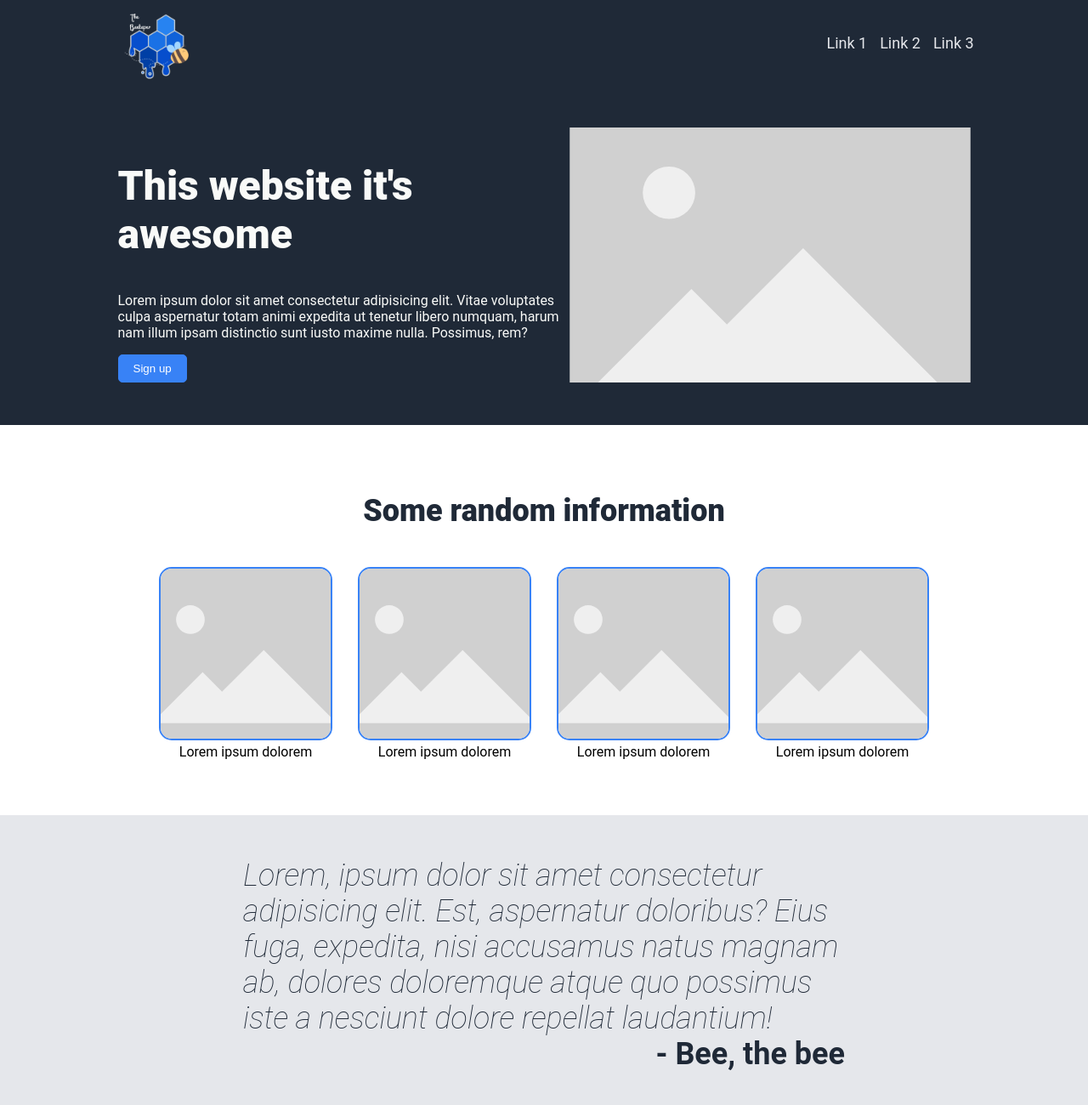
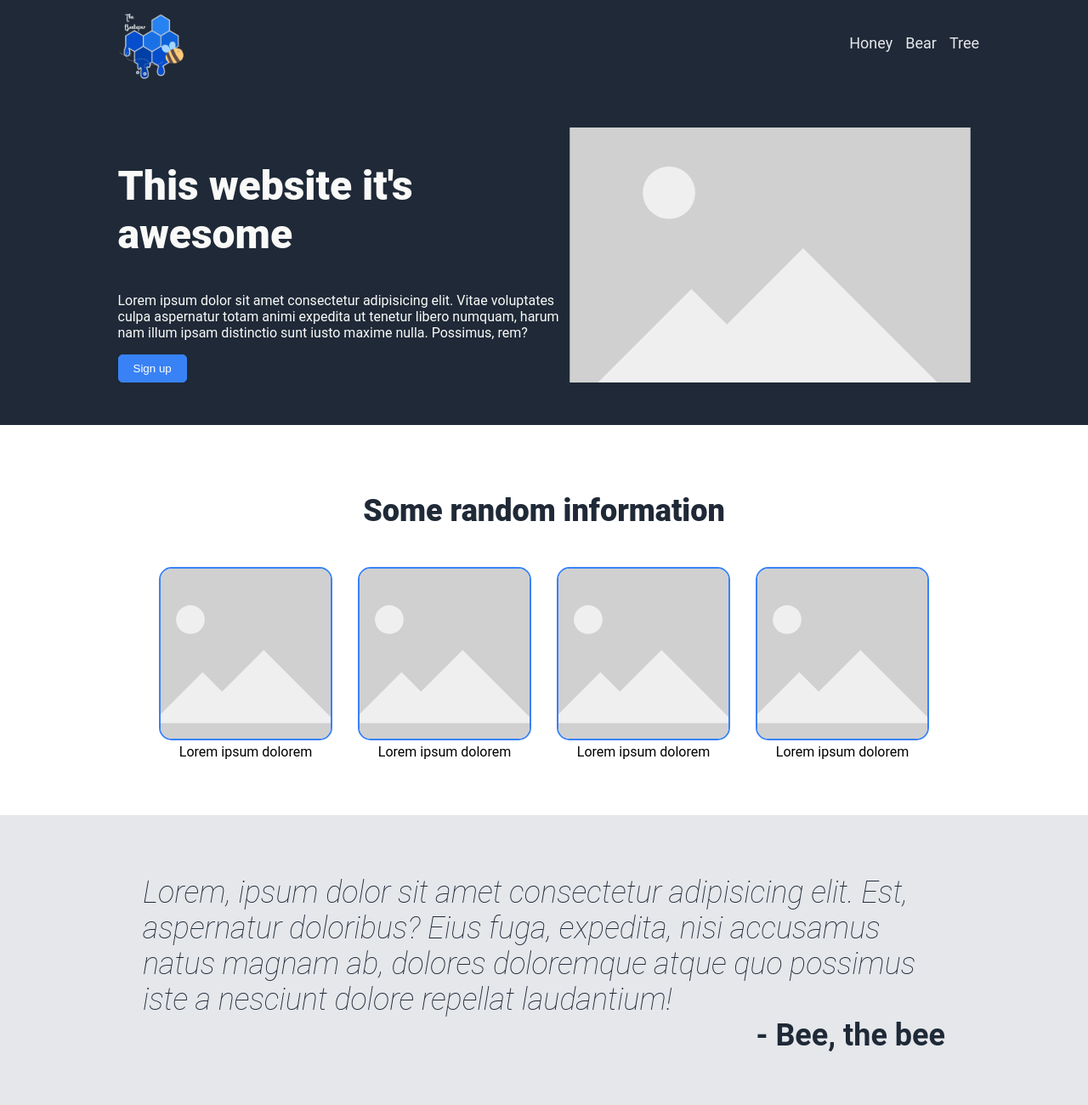
Before and after one commit to Win546/landing-page-odin, a plain HTML site: page index.html in a window 1280 px wide. Shown: the top 1300 px of the page at 85% size. Drawn offline with Linux system fonts and the light colour scheme.

Commit message:
Final commit
Html and css completed

```diff
--- a/index.html
+++ b/index.html
@@ -14,13 +14,13 @@
         <img src="img/The_beekeper.png" width="100" height="100" alt="The Beekeper logo">
         <ul>
             <li>
-                Link 1
+               Honey
             </li>
             <li>
-                Link 2
+               Bear
             </li>
             <li>
-                Link 3
+                Tree
             </li>
         </ul>
     </div>
--- a/style.css
+++ b/style.css
@@ -21,7 +21,7 @@ header {
 .header-section{
     justify-content: space-between;
     align-items: center;
-    flex: 0 0 79%;
+    flex: 0 0 80%;
     display:flex;
 }
 header ul {
@@ -67,7 +67,7 @@ h2 {
     font-size: 18px;
     padding: 25px 50px;
     border-radius: 5px;
-   flex: 0 0 60%;
+   flex: 0 0 75%;
 }
 
 .container>div {
@@ -152,7 +152,7 @@ footer {
 }
 
 .citazion {
-    flex: 0 1 60%;
+    flex: 0 1 80%;
     font-size: 36px;
     font-weight: lighter;
     font-style: italic;
```
